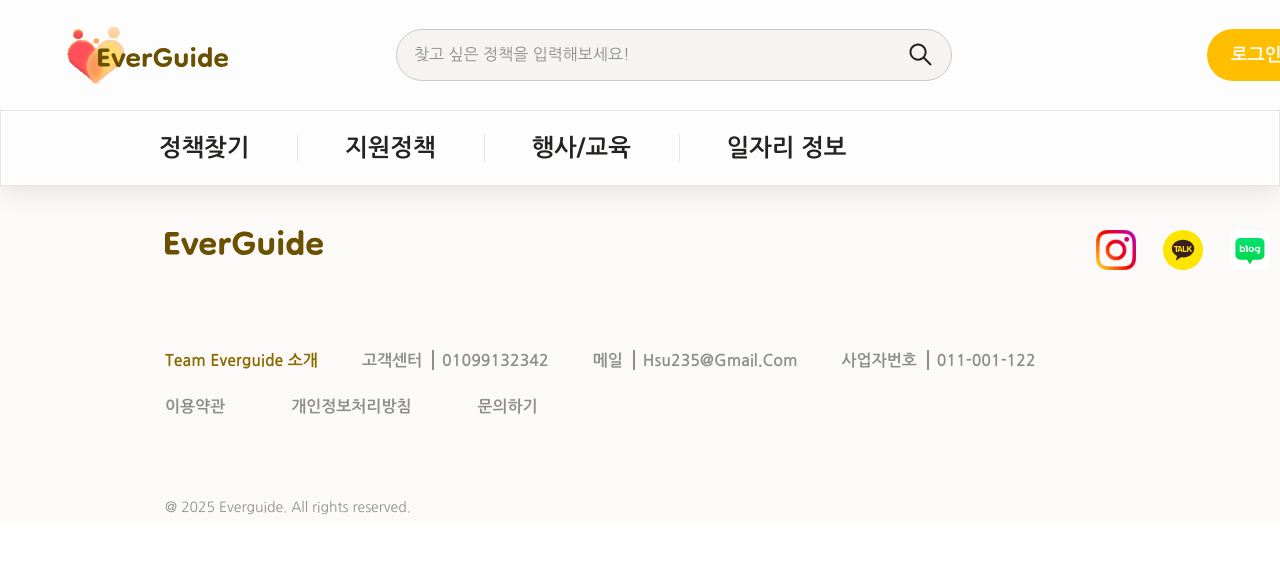
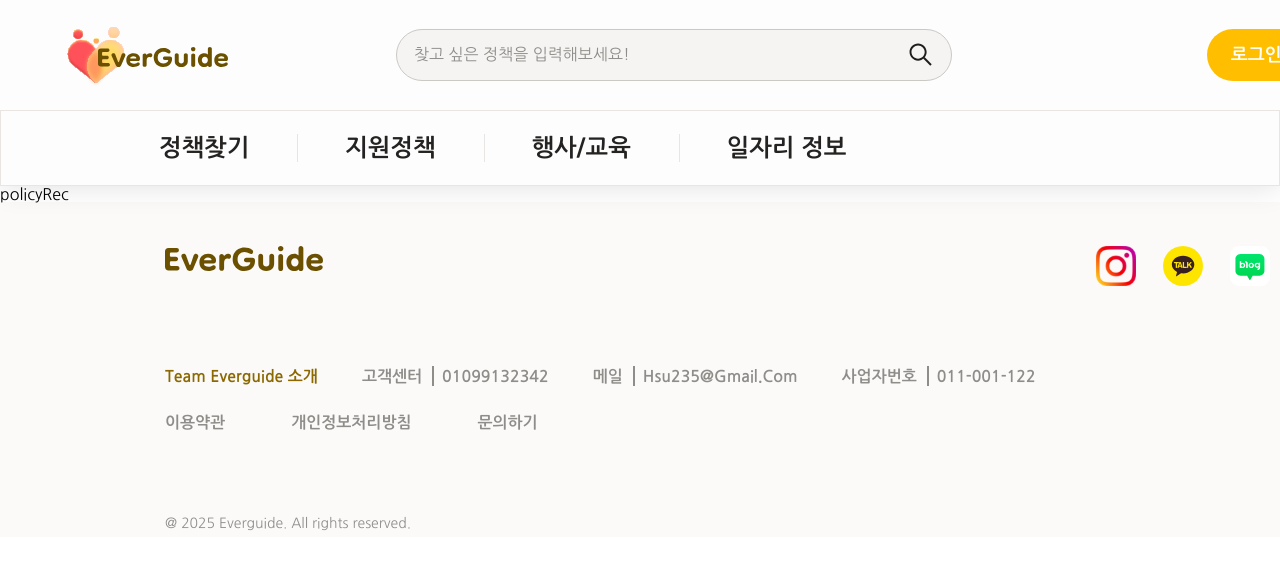
Before and after one commit to Everguide2/Everguide-client, a React (Vite) app: page /policy in a window 1280 px wide. Shown: the top 570 px of the page. Built offline with nearby package versions, Linux system fonts and the light colour scheme.

Commit message:
정책추천 화면 구현

```diff
--- a/src/pages/policyRec/ui/Policy.jsx
+++ b/src/pages/policyRec/ui/Policy.jsx
@@ -1,7 +1,7 @@
 const Policy = () => {
   return (
       <div>
-
+        policyRec
       </div>
   );
 };
```
